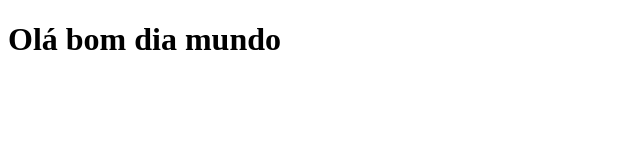
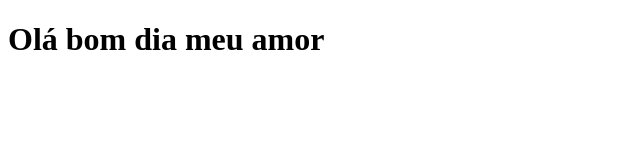
Before and after one commit to daltonvinicius/clone-tabnews, a Next.js app: page / in a window 1280 px wide. Shown: the top 160 px of the page, without its empty margins (0-640 px from the left). Built offline with nearby package versions, Linux system fonts and the light colour scheme.

Commit message:
alteração de mensagem do index

```diff
--- a/pages/index.js
+++ b/pages/index.js
@@ -1,5 +1,5 @@
 function Home() {
-    return <h1>Olá bom dia mundo</h1>
+    return <h1>Olá bom dia meu amor</h1>
 }
 
 export default Home;
```
